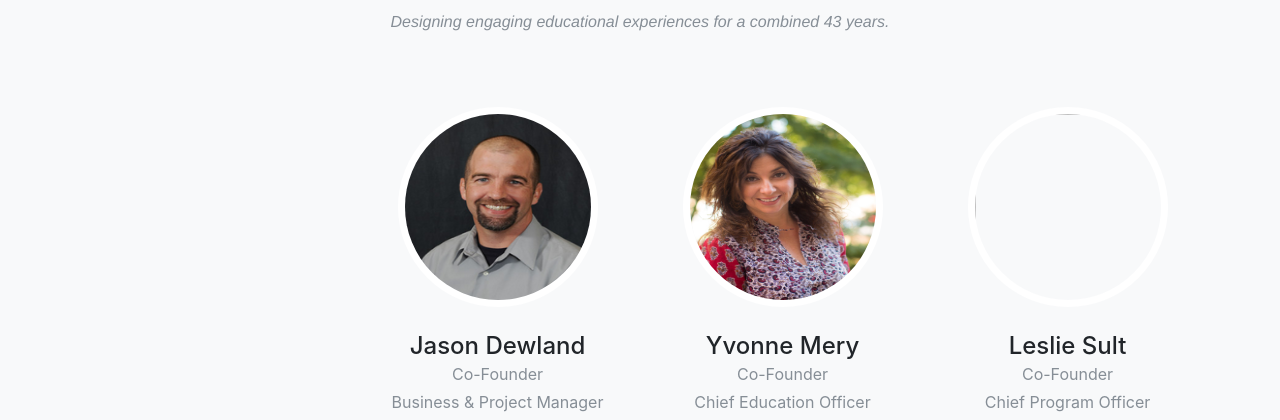
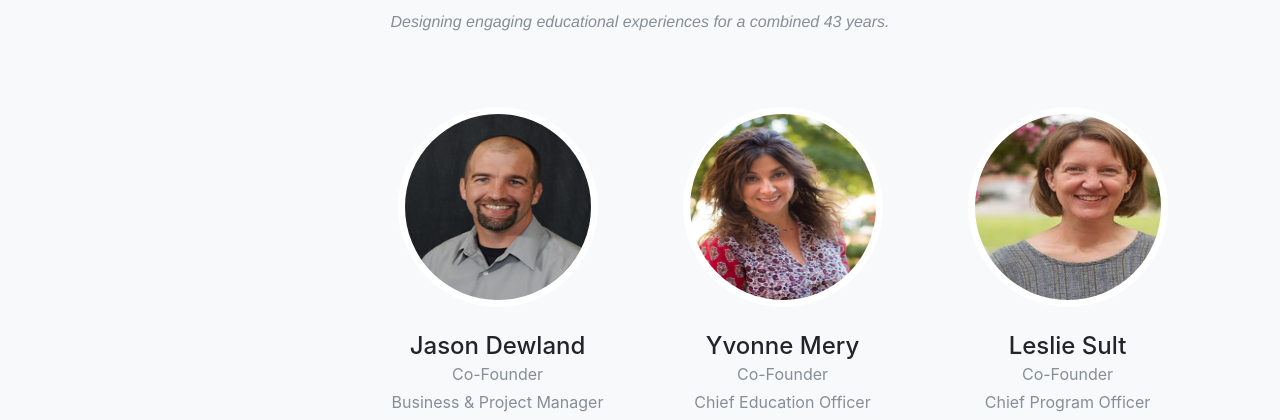
Before and after one commit to jasondewland/sidecarlearning, a website with bundled scripts: page index.html in a window 1280 px wide. Shown: the part 2351-2771 px from the top of the page. Built offline with nearby package versions, Linux system fonts and the light colour scheme; files whose address does not match are found by name; a web font is replaced by a local one.

Commit message:
Update index.html

```diff
--- a/index.html
+++ b/index.html
@@ -387,7 +387,7 @@ impact of their training programs. Extensively tested for use in schools,
 
                     </div>
                   </div>
-                  <img class="img-fluid mx-auto rounded-circle" src="img/team/Leslie_Sult_Vertical_web" alt="">
+                  <img class="img-fluid mx-auto rounded-circle" src="img/team/Leslie.jpg" alt="">
                 </a>
               <h4>Leslie Sult</h4>
               <p class="text-muted">Co-Founder <br>Chief Program Officer</p>
```
